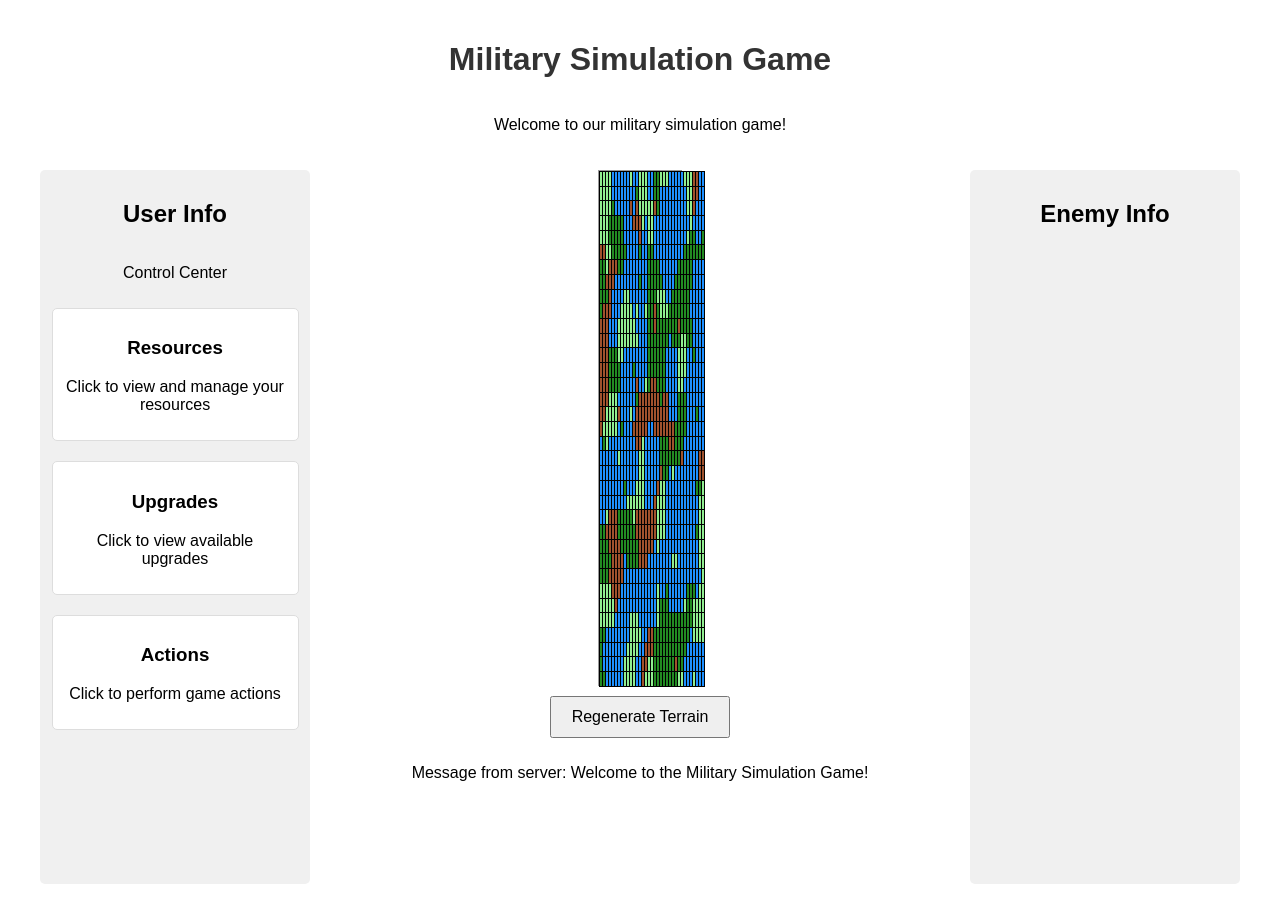
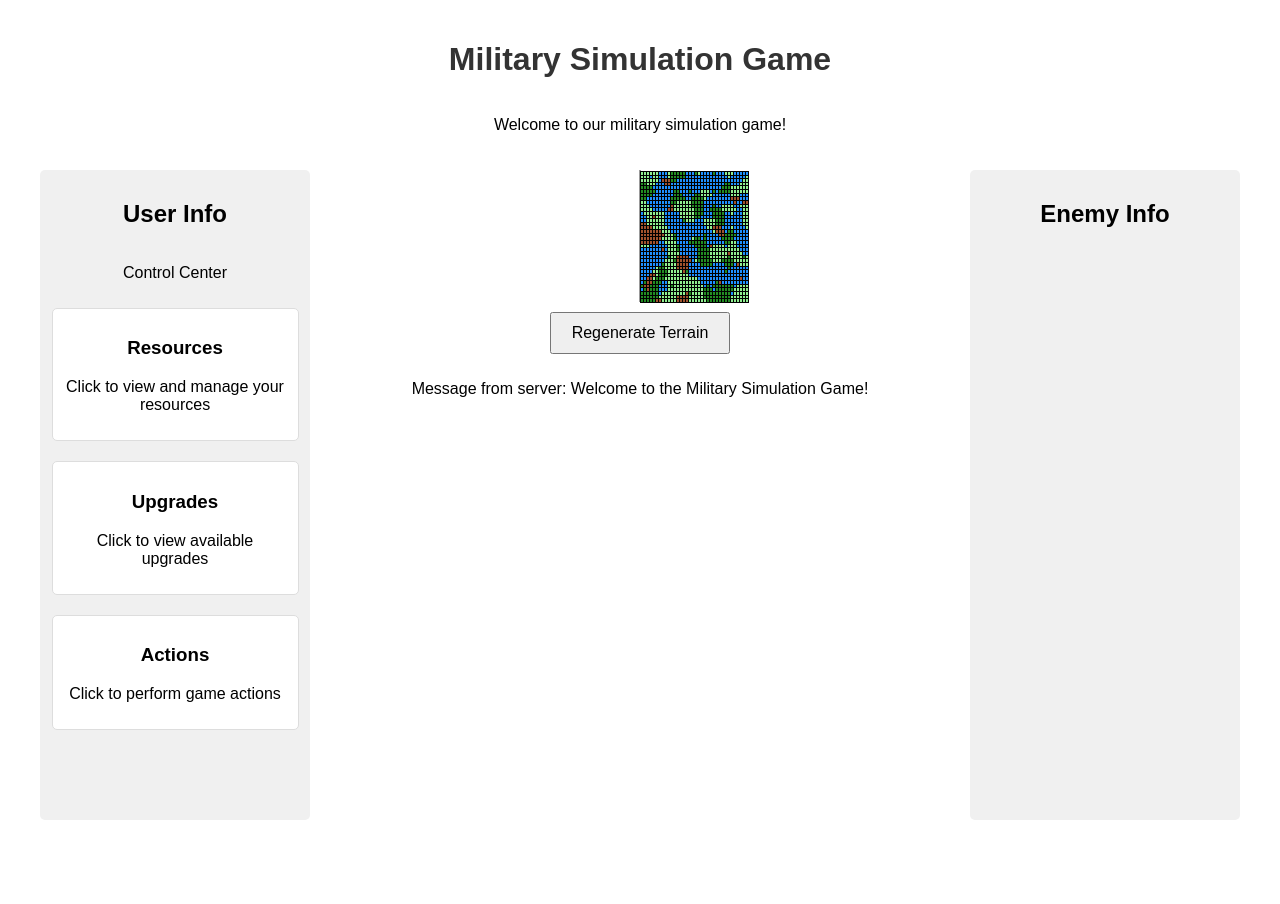
Before and after one commit to wallyatkins/cofm-python-web-app, a FastAPI app: page / in a window 1280 px wide. After the commit the page ends 820 px from the top, so only its background shows below. Run offline with FastAPI, Linux system fonts and the light colour scheme.

Commit message:
feat: Adjust map size to 36x36 even cube

```diff
--- a/main.py
+++ b/main.py
@@ -38,7 +38,7 @@ def generate_terrain(size):
 
 @app.get("/", response_class=HTMLResponse)
 async def root(request: Request):
-    map_size = 35
+    map_size = 36
     game_data = {
         "message": "Welcome to the Military Simulation Game!",
         "map_size": map_size,
--- a/templates/index.html
+++ b/templates/index.html
@@ -56,15 +56,15 @@
         }
         #game-map {
             display: grid;
-            grid-template-columns: repeat(35, 1fr);
+            grid-template-columns: repeat(36, 1fr);
             grid-gap: 1px;
             margin: 0 auto;
             background-color: #ccc;
             border: 1px solid #999;
-            width: calc(100vh - 200px);
-            height: calc(100vh - 200px);
-            max-width: calc(100% - 520px);
-            max-height: calc(100% - 200px);
+            width: min(calc(100vh - 200px), calc(100% - 520px));
+            height: min(calc(100vh - 200px), calc(100% - 520px));
+            max-width: 800px;
+            max-height: 800px;
         }
         .map-cell {
             width: 100%;
```
